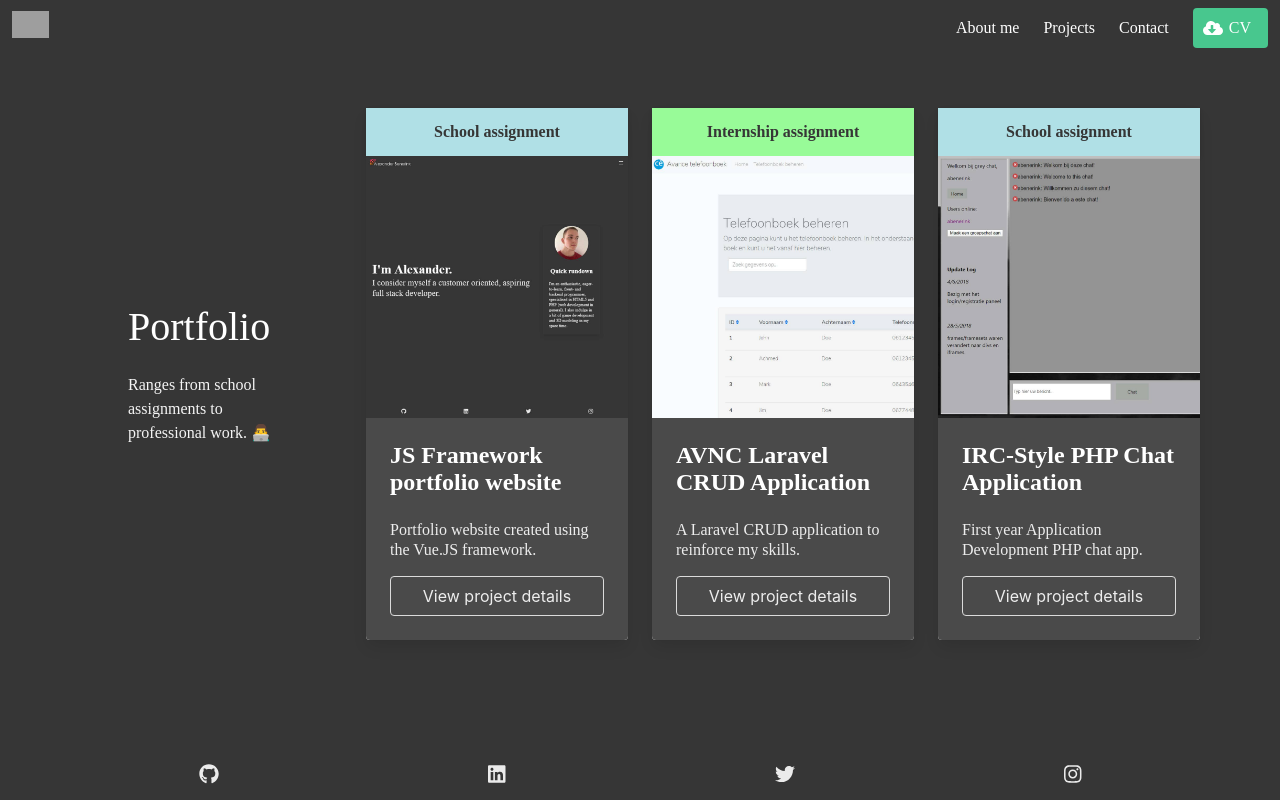
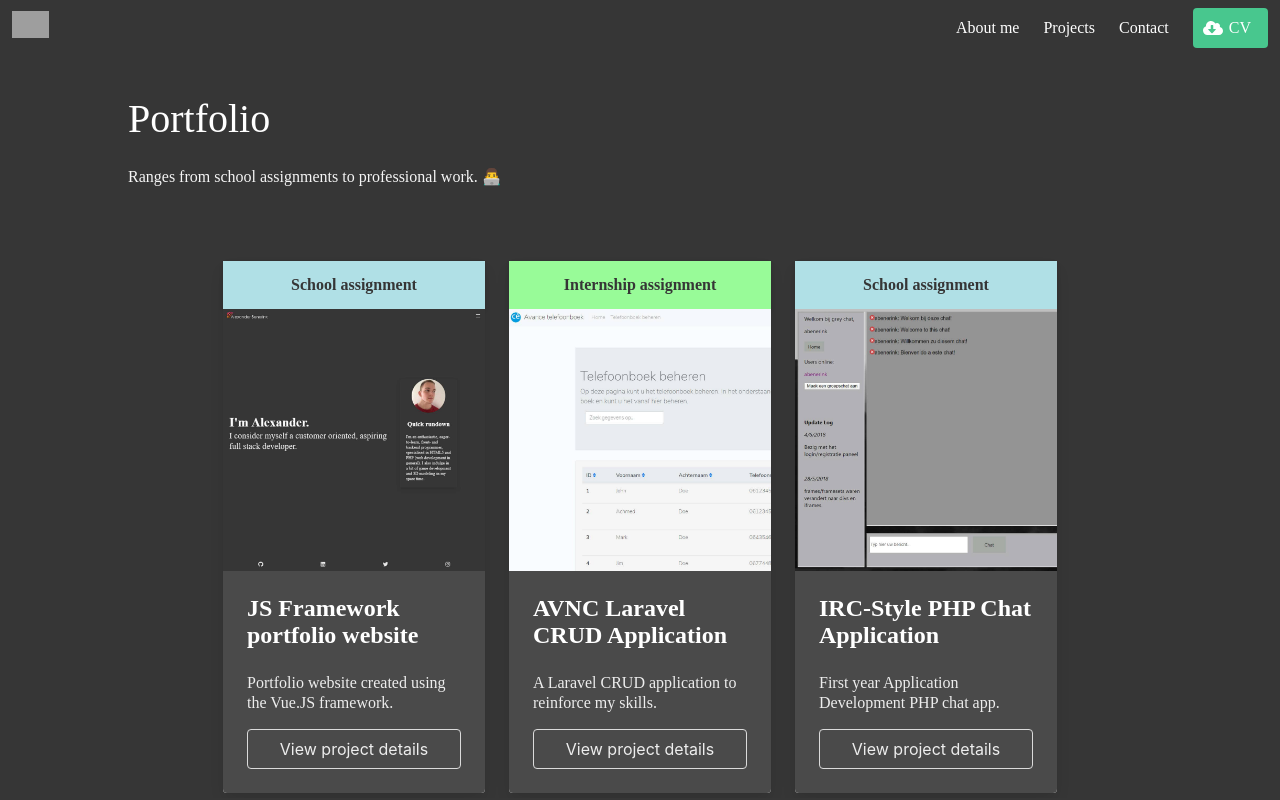
Before and after one commit to alexanderbenerink/AmbitieProject, a Vue app: page /projects in a window 1280 px wide. Shown: the top 800 px of the page. Built offline with nearby package versions, Linux system fonts and the light colour scheme; grey boxes are pictures that could not be loaded; what vue-simple-markdown would draw is missing.

Commit message:
added better column scalability for new project cards

```diff
--- a/src/views/Projects.vue
+++ b/src/views/Projects.vue
@@ -3,8 +3,10 @@
   <div class="hero is-cover is-relative is-fullheight-with-navbar is-dark">
     <div class="hero-body">
       <div class="container is-fluid">
-        <div class="columns is-multiline is-vcentered">
-          <div class="column is-one-quarter"> <!-- Page description -->
+        <div class="columns is-multiline is-vcentered"> <!-- Overarching column -->
+          <div class="column is-three-quarters"> <!-- First nested column dividing the page -->
+            <div class="columns is-multiline is-vcentered"> <!-- Preparation column for nesting the column that occupies the left side of the page -->
+              <div class="column is-full"> <!-- Page description column -->
                 <div class="hero-body">
                     <div class="container">
                       <div class="has-text-light">
@@ -14,6 +16,10 @@
                     </div>
                 </div>
               </div>
+            </div>
+          </div>
+          <div class="column is-full"> <!-- Second nested column dividing the page -->
+            <div class="columns is-multiline is-centered"> <!-- Preparation column for nesting the columns that occupy the right side of the page -->
               <div class="column is-one-quarter"> <!-- Project 1 card -->
                 <div class="post-card">
                   <div class="card">
@@ -317,6 +323,8 @@
           </div>
         </div>
       </div>
+    </div>
+  </div>
 </template>
 
 <script>
```
Lines whose indentation alone changed are shown as unchanged.
